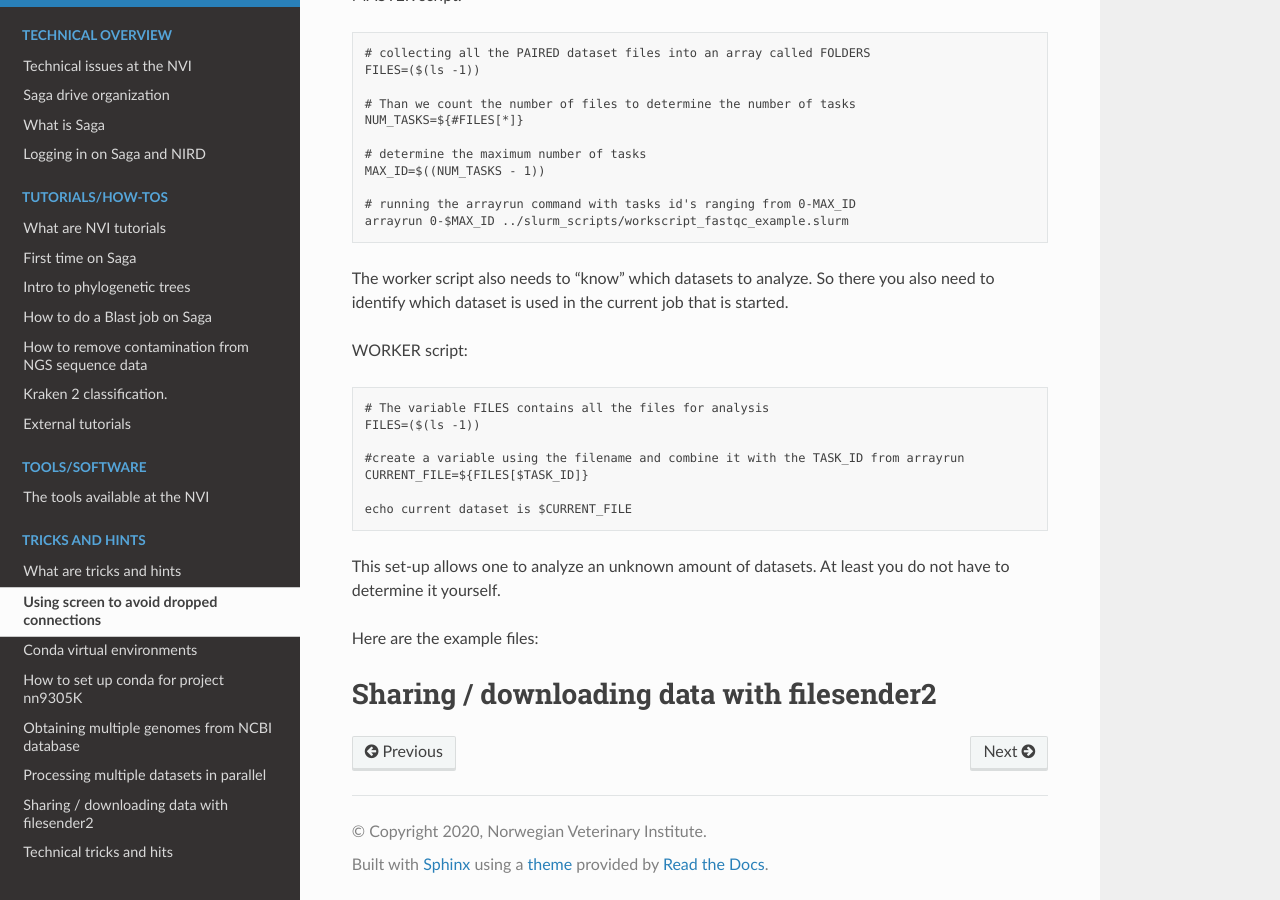
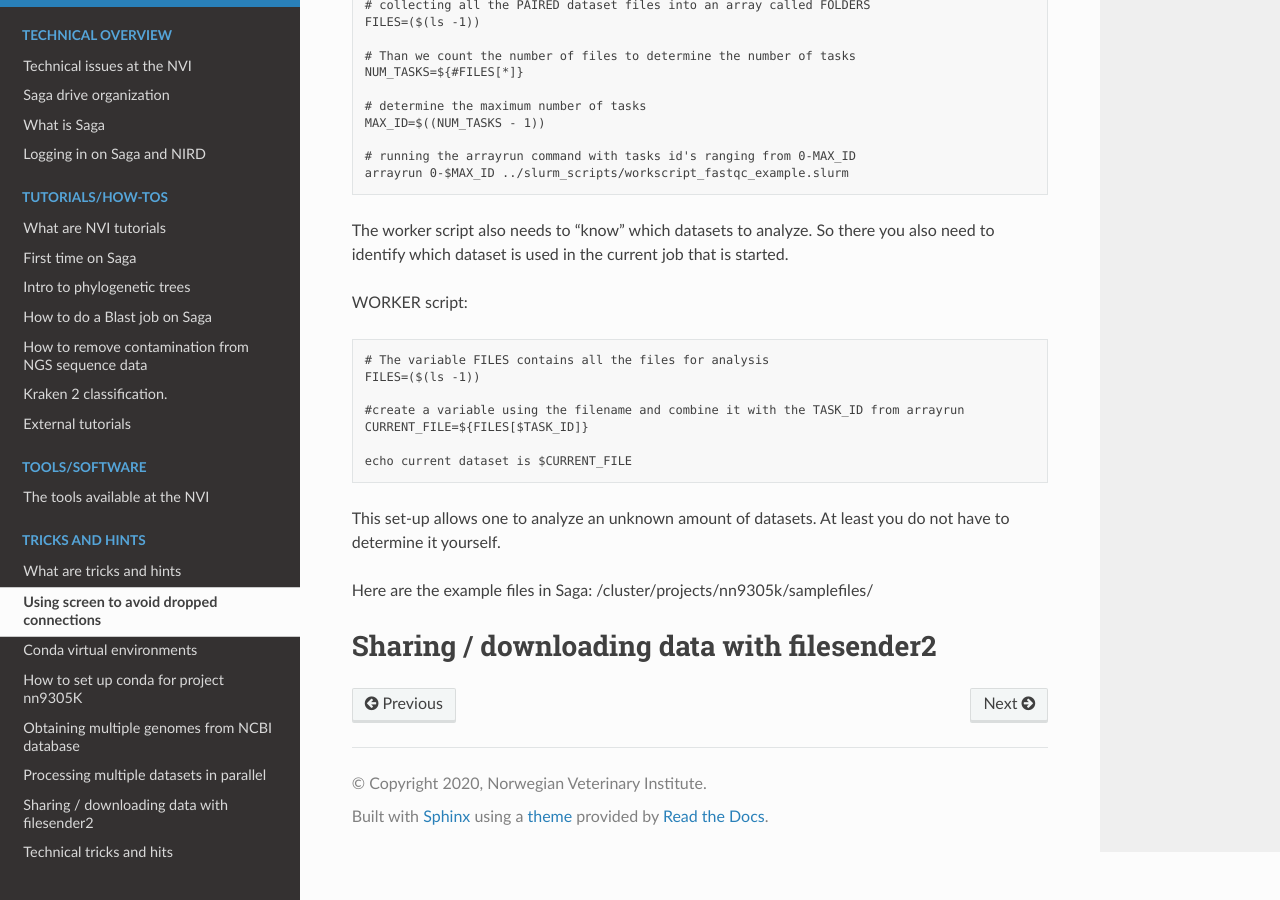
Before and after one commit to NorwegianVeterinaryInstitute/nvi-documentation, a Sphinx documentation site: the page built from docs/source/tricks/sagatricks.md, in a window 1280 px wide and 900 px high, scrolled down 6439 px. Built offline with Sphinx 7.4.7 and the Read the Docs theme 2.0.0, drawn with Linux system fonts in a browser that asks for light colours; pages that are not in the unit, such as notebooks, are missing from menus; some of the changed text lies outside the part shown.

Commit message:
Update sagatricks.md

```diff
--- a/docs/source/tricks/sagatricks.md
+++ b/docs/source/tricks/sagatricks.md
@@ -208,6 +206,7 @@ WORKER script:
 
 This set-up allows one to analyze an unknown amount of datasets. At least you do not have to determine it yourself.
 
-Here are the example files:
+Here are the example files in Saga:
+	/cluster/projects/nn9305k/samplefiles/
 
 ## Sharing / downloading data with filesender2
```
Also changed, not shown: other parts of docs/source/tricks/sagatricks.md (+0 -2 lines).
